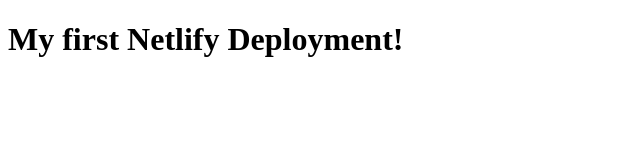
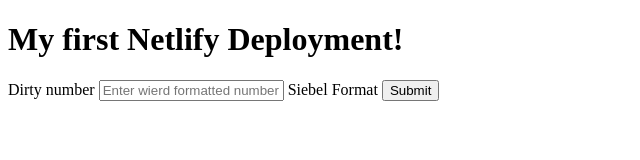
Before and after one commit to GabbeKG/Simple-npm-excercise, a website: page index.html in a window 1280 px wide. Shown: the whole page, without its empty margins (0-640 px from the left). Drawn offline with Linux system fonts and the light colour scheme.

Commit message:
added form

```diff
--- a/index.html
+++ b/index.html
@@ -7,5 +7,16 @@
   </head>
   <body>
     <h1>My first Netlify Deployment!</h1>
+    <form>
+      <label class="name-label" for="name">Dirty number</label>
+      <input
+        type="text"
+        id="num"
+        placeholder="Enter wierd formatted number here"
+        required
+      />
+      <label class="name-label" for="name">Siebel Format</label>
+      <input id="myBtn" type="button" onclick="str()" value="Submit" />
+    </form>
   </body>
 </html>
```
